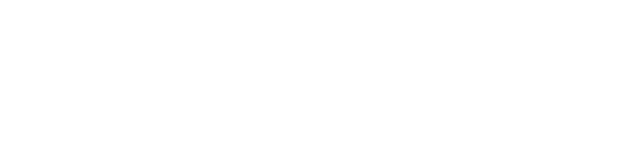
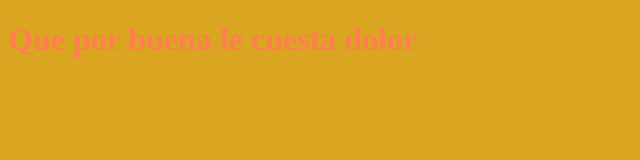
Before and after one commit to TeodoroXin/CursoGit, a plain HTML site: page index.html in a window 1280 px wide. Shown: the whole page, without its empty margins (0-640 px from the left). Drawn offline with Linux system fonts and the light colour scheme.

```diff
--- a/css/style.css
+++ b/css/style.css
@@ -0,0 +1,5 @@
+body{
+    background-color: goldenrod;
+    font-size: medium;
+    color: coral;
+}
--- a/index.html
+++ b/index.html
@@ -3,9 +3,11 @@
 <head>
     <meta charset="UTF-8">
     <meta name="viewport" content="width=1600, initial-scale=1.0">
+    <link rel="stylesheet" href="css/style.css" type="text/css">
     <title>Document</title>
 </head>
 <body>
+    <h1>Que por buena le cuesta dolor</h1>
 
 </body>
 </html>
```
